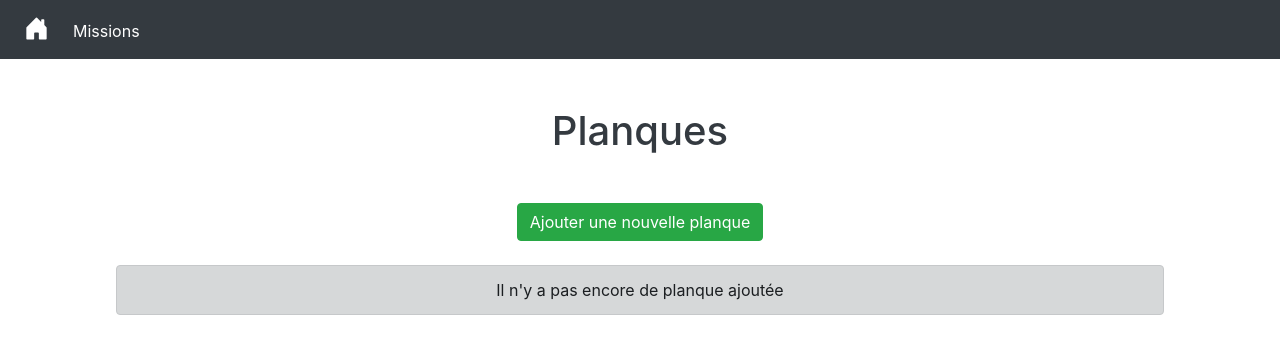
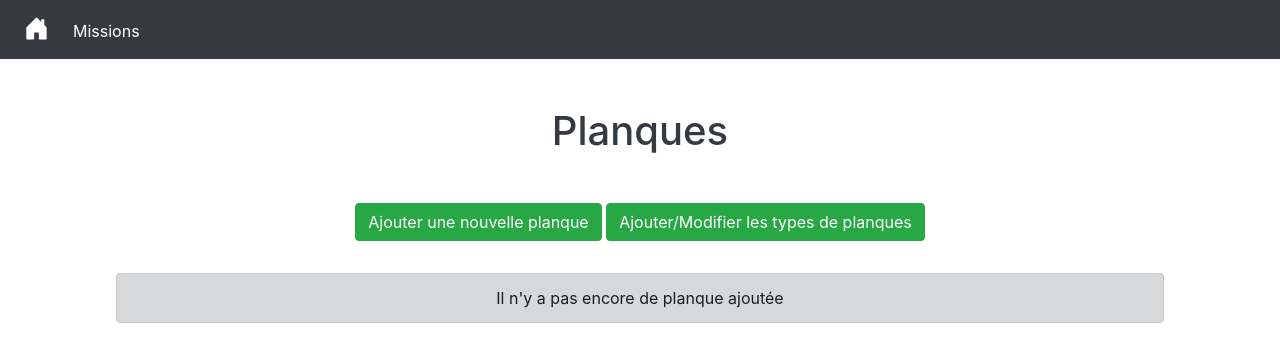
Before and after one commit to havikoro2004/eva6, a Symfony app: template templates/planque/index.html.twig in a window 1280 px wide. Shown: the part 281-643 px from the top of the page. Run offline with Twig, Linux system fonts and the light colour scheme; the template is opened without the code that fills it, so the values that code supplies are empty; some libraries are stand-ins or nearby versions.

Commit message:
Fixer some pages buttons and bugs

```diff
--- a/templates/agent/index.html.twig
+++ b/templates/agent/index.html.twig
@@ -14,10 +14,10 @@
              {% if agents is not empty %}
                  <table class="table m-5 col text-center">
                      <tr>
+                         <th scope="col">Code</th>
                          <th scope="col">Nom</th>
                          <th scope="col">Prénom</th>
                          <th scope="col">Date de naissance</th>
-                         <th scope="col">Code</th>
                          <th scope="col">Nationalité</th>
                          <th scope="col">Spécialités</th>
                          {% if app.user %}
--- a/templates/components/agent/_form.html.twig
+++ b/templates/components/agent/_form.html.twig
@@ -1,19 +1,19 @@
 <div class="container text-center">
     <div class="container text-left">
         {{ form_start(form) }}
+        {{ form_label(form, 'Code')}}
+        {{ form_widget(form.code , {'attr': {'placeholder': 'Ajouter un code','class':'form-control mb-2'}}) }}
         {{ form_label(form, 'Le nom')}}
         {{ form_widget(form.firstName , {'attr': {'placeholder': 'Ajouter un nom','class':'form-control mb-2'}}) }}
         {{ form_label(form, 'Le prénom')}}
         {{ form_widget(form.lastName , {'attr': {'placeholder': 'Ajouter un prénom','class':'form-control mb-2'}}) }}
         {{ form_label(form, 'Date de naissance')}}
         {{ form_widget(form.birthDay , {'attr': {'class':'form-control mb-2'}}) }}
-        {{ form_label(form, 'Code')}}
-        {{ form_widget(form.code , {'attr': {'placeholder': 'Ajouter un code','class':'form-control mb-2'}}) }}
         {{ form_label(form, 'Nationalité')}}
         {{ form_widget(form.nationality , {'attr': {'class':'form-control mb-2'}}) }}
         {{ form_label(form, 'Spécialité')}}
         {{ form_widget(form.agentSpeciality , {'attr': {'class':'d-flex align-content-center flex-wrap mb-2'}}) }}
-        <a href="/speciality" class="btn btn-success mb-2" style="min-width: 12rem">Ajouter une spécialité</a>
+        <a href="/speciality" class="btn btn-success mb-2" style="min-width: 12rem">Ajouter/Mofidier une spécialité</a>
         {% if specialitys is empty %}
             <span>Aucune spécialité ajoutée</span>
         {% endif %}
--- a/templates/planque/add.html.twig
+++ b/templates/planque/add.html.twig
@@ -6,9 +6,6 @@
      <div class="container mt-4">
          {% include 'components/planque/_messages_flash.html.twig' %}
          <h1 class="my-5 text-dark text-center">Ajouter une nouvelle planque</h1>
-         <div class="container text-center">
-             <a href="/planque/type" class="btn btn-success">Ajouter un nouveau type de planque</a>
-         </div>
          {% set name='Ajouter' %}
          {% include 'components/planque/_form.html.twig' %}
      </div>
--- a/templates/planque/index.html.twig
+++ b/templates/planque/index.html.twig
@@ -6,7 +6,8 @@
          {% include 'components/planque/_messages_flash.html.twig' %}
          <h1 class="my-5 text-dark text-center">Planques</h1>
          <div class="container text-center">
-             <a href="/planque/add" class="btn btn-success">Ajouter une nouvelle planque</a>
+             <a href="/planque/add" class="btn btn-success mb-2">Ajouter une nouvelle planque</a>
+             <a href="/planque/type" class="btn btn-success mb-2">Ajouter/Modifier les types de planques</a>
          </div>
      </div>
      <div class="container">
```
Also changed, not shown: src/Controller/pages/PlanqueTypeController.php (+5 -3 lines).
